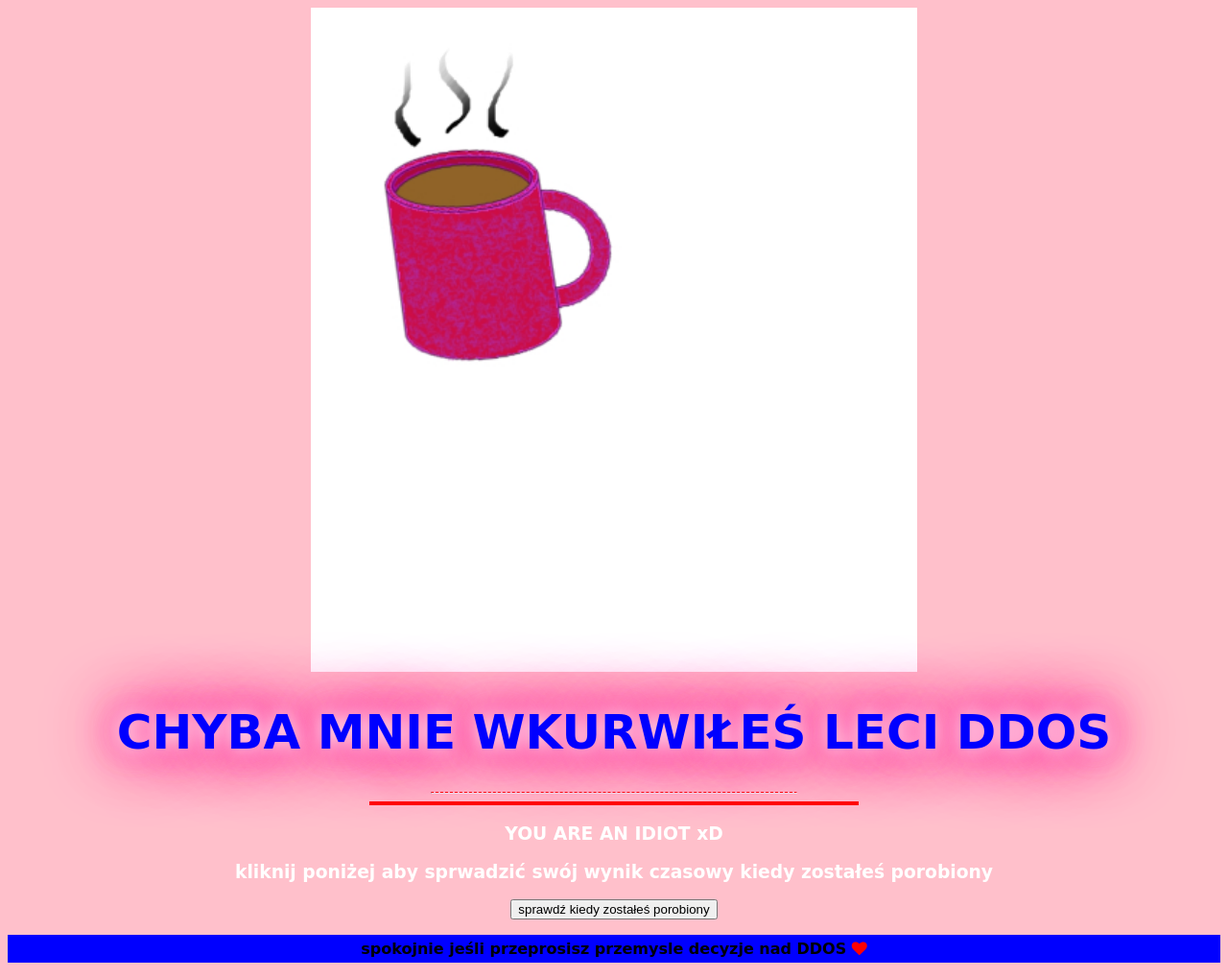
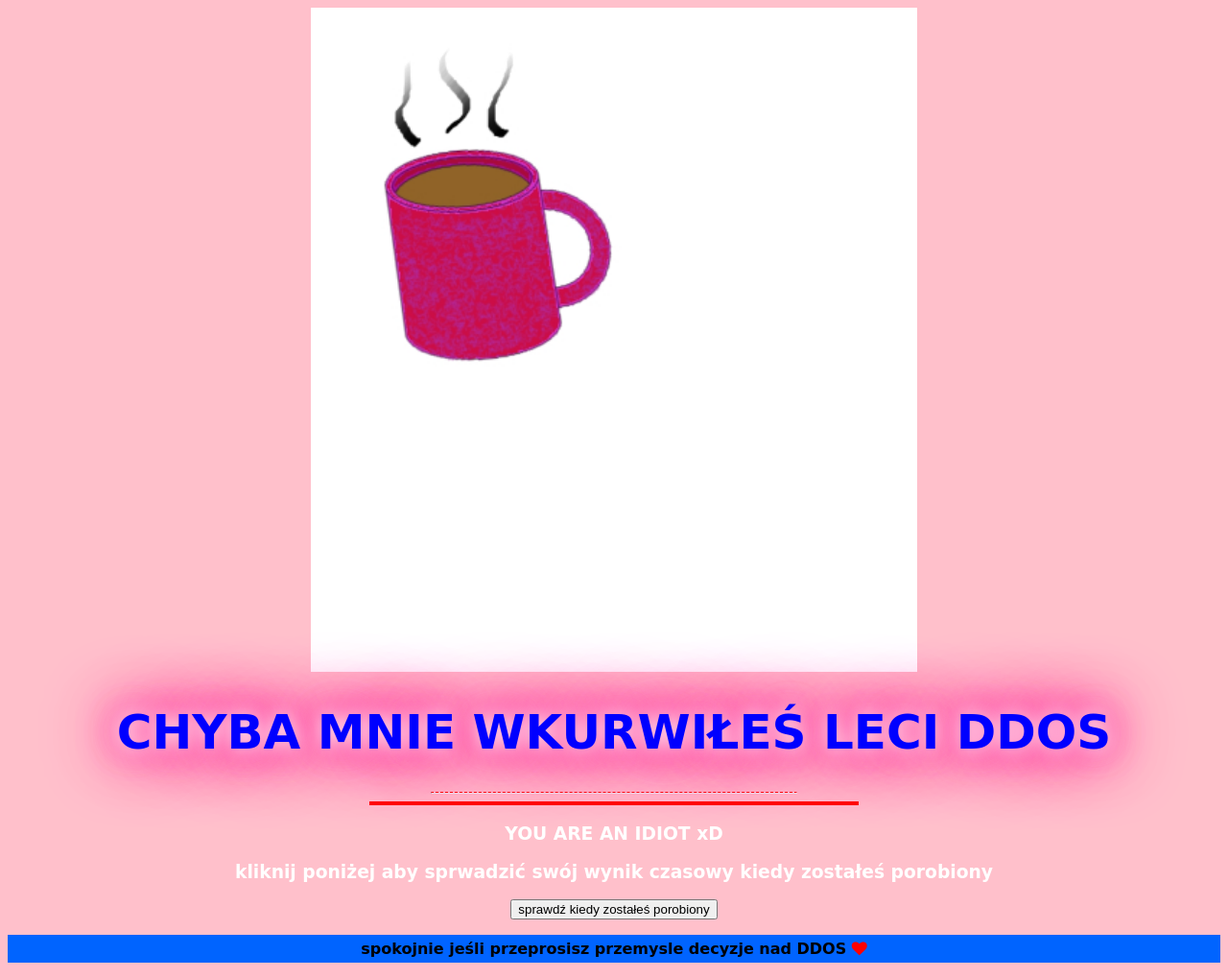
Before and after one commit to takitamprogram/programik, a plain HTML site: page index.html in a window 1280 px wide. Shown: the whole page at 96% size. Drawn offline with nearby package versions, Linux system fonts and the light colour scheme; no server answers.

Commit message:
Update style.css

```diff
--- a/style.css
+++ b/style.css
@@ -44,7 +44,7 @@ hr.hr2 {
 
 .footer p{
 			padding: 5px;
-			background-color: rgb(0, 0, 255);
+			background-color: rgb(0, 100, 255);
 			font-weight: bold;
 			text-align: center;
 		}
```
